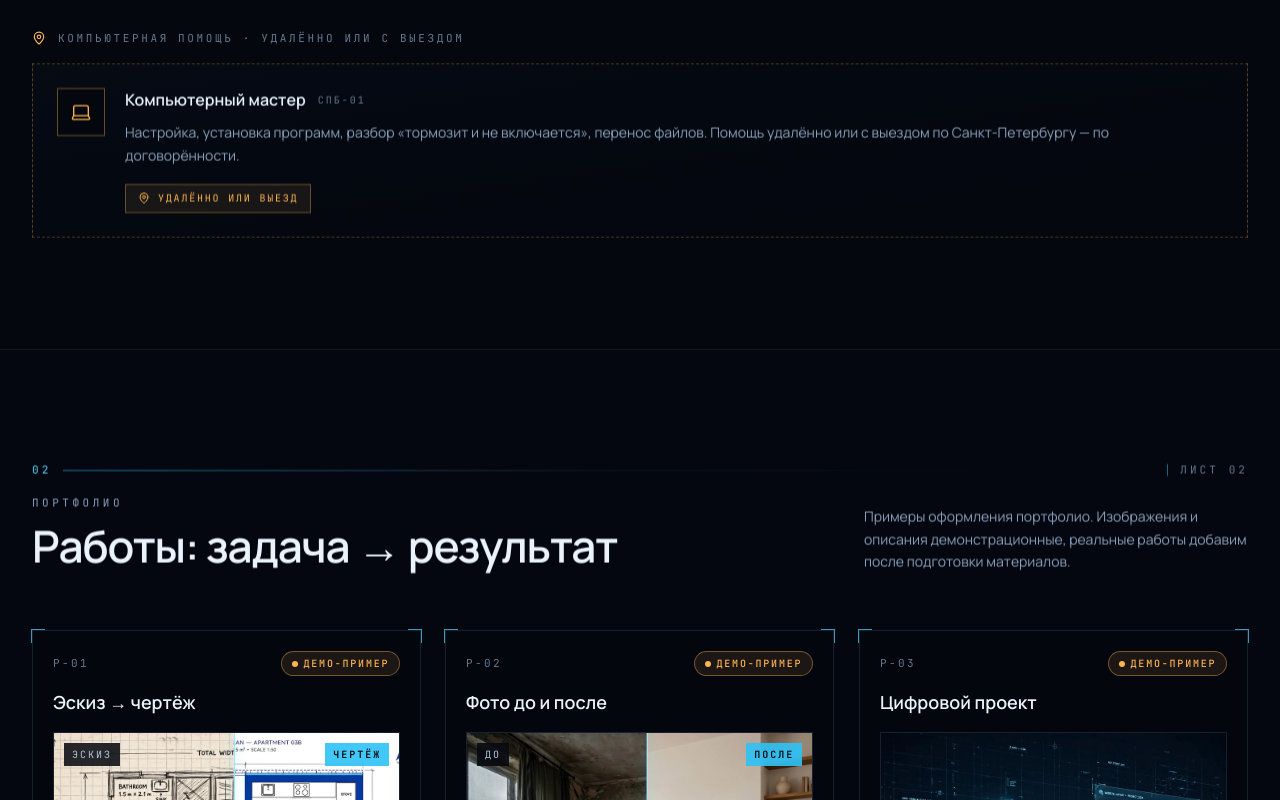
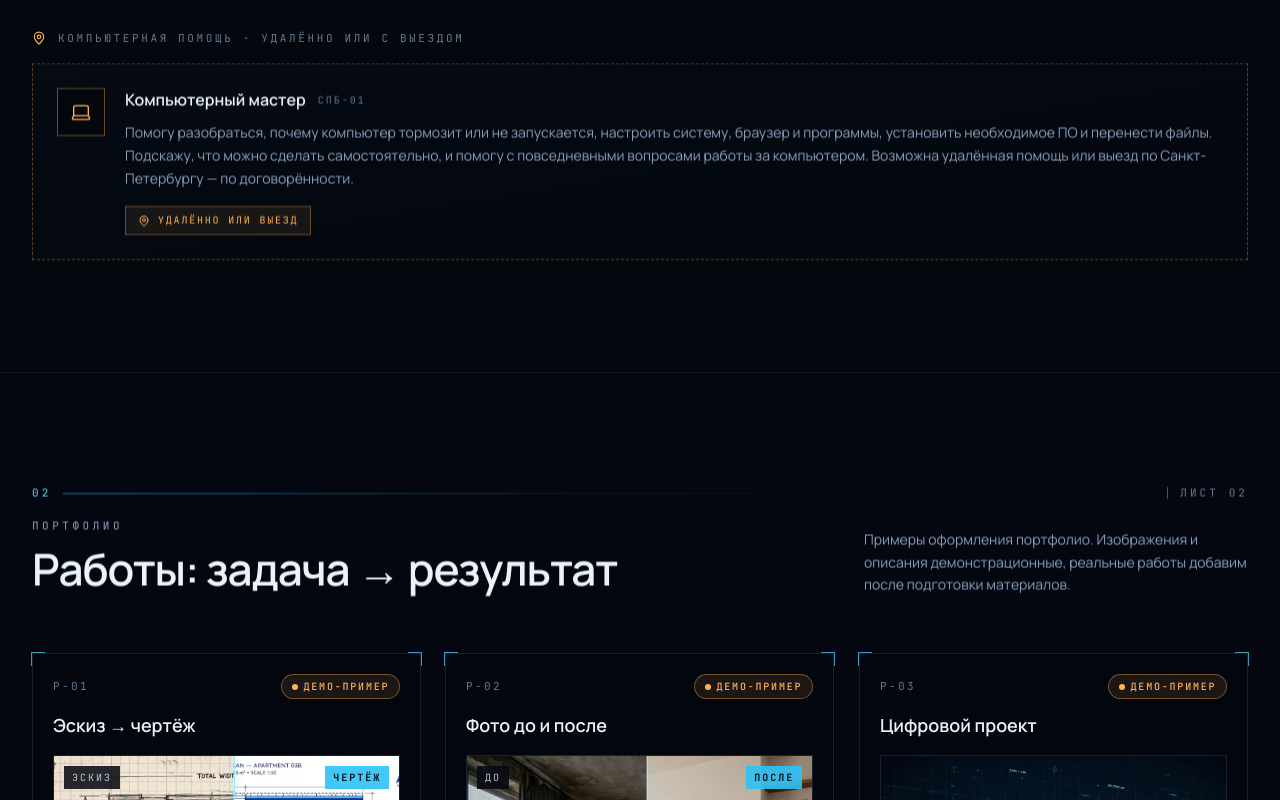
Before and after one commit to WaDIM0041/specialist-na-chas, a React (Vite) app: page / in a window 1280 px wide. Shown: the part 1800-2600 px from the top of the page. Built offline with nearby package versions, Linux system fonts and the light colour scheme; a web font is replaced by a local one.

Commit message:
Expand computer assistance description

```diff
--- a/src/components/Services.tsx
+++ b/src/components/Services.tsx
@@ -55,7 +55,7 @@ const OFFLINE = [
     icon: Laptop,
     code: "СПб-01",
     title: "Компьютерный мастер",
-    text: "Настройка, установка программ, разбор «тормозит и не включается», перенос файлов. Помощь удалённо или с выездом по Санкт-Петербургу — по договорённости.",
+    text: "Помогу разобраться, почему компьютер тормозит или не запускается, настроить систему, браузер и программы, установить необходимое ПО и перенести файлы. Подскажу, что можно сделать самостоятельно, и помогу с повседневными вопросами работы за компьютером. Возможна удалённая помощь или выезд по Санкт-Петербургу — по договорённости.",
     mode: "Удалённо или выезд",
   },
   {
```
